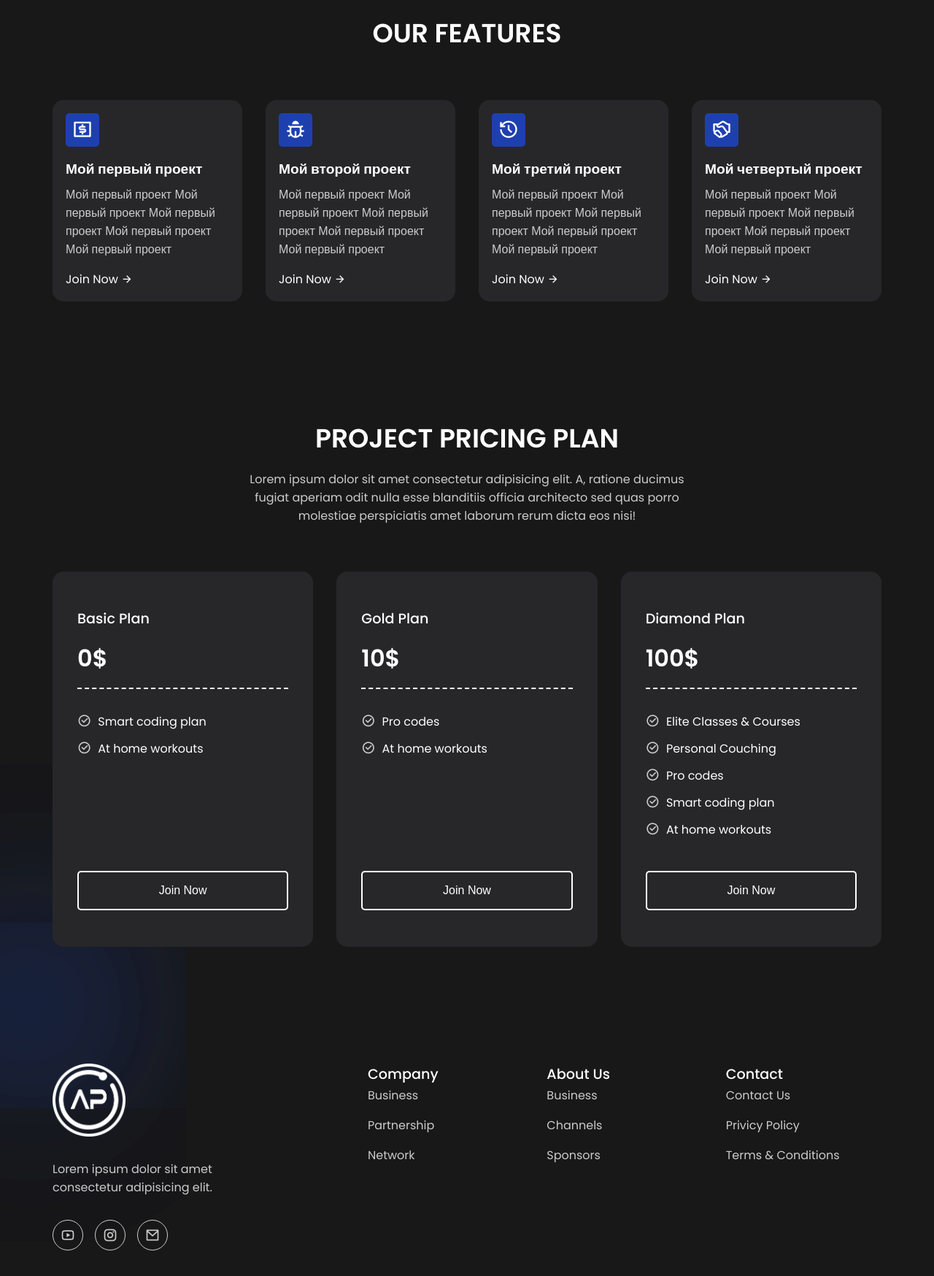
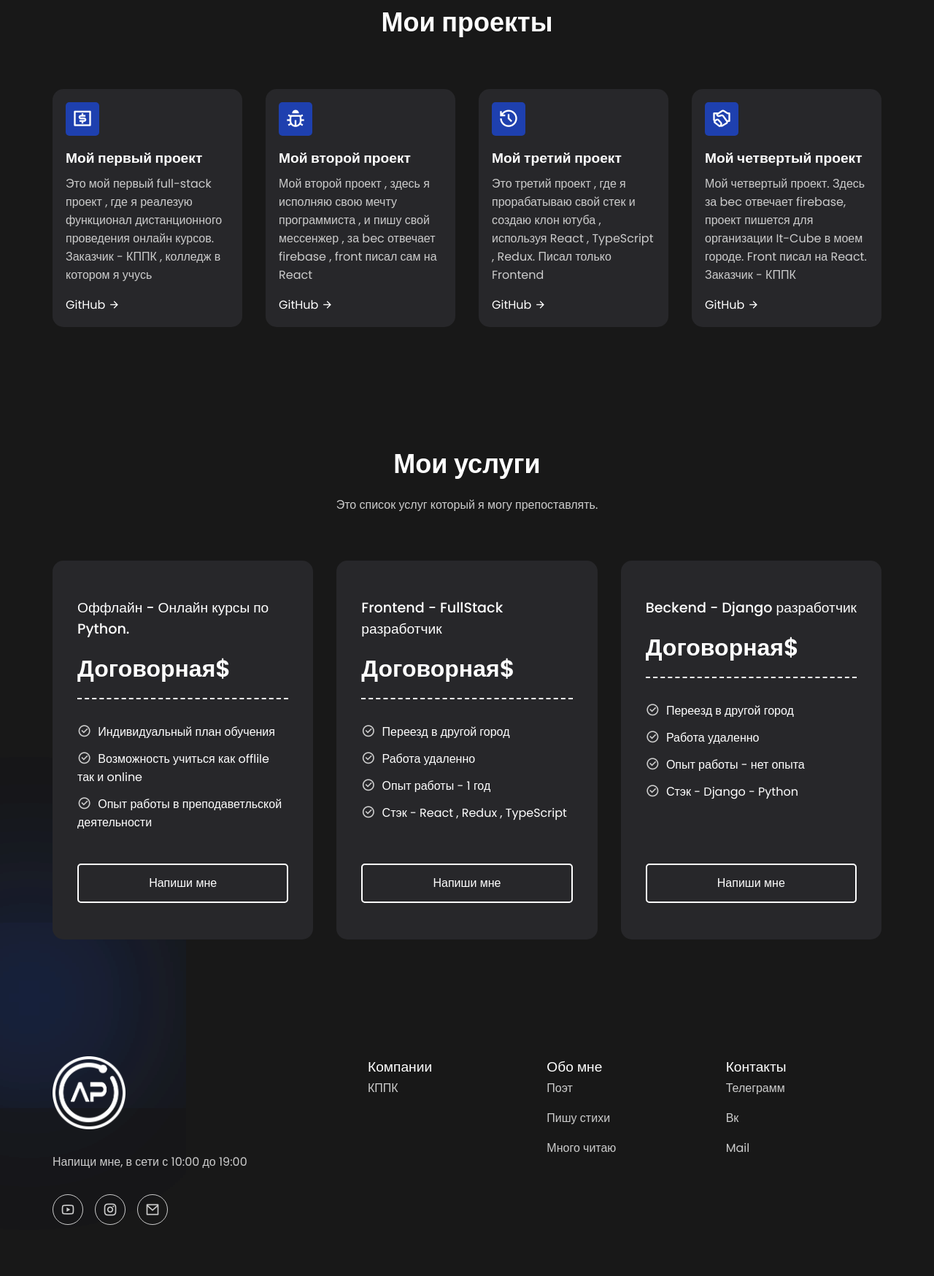
Before and after one commit to IslamLessom/portfolio_v2, a plain HTML site: page index.html in a window 1280 px wide. Shown: the part 769-2517 px from the top of the page at 73% size. Drawn offline with nearby package versions, Linux system fonts and the light colour scheme.

Commit message:
Add files via upload

```diff
--- a/index.html
+++ b/index.html
@@ -19,27 +19,31 @@
       </div>
 
       <ul class="nav-links">
-        <li class="link"><a href="#">Home</a></li>
-        <li id="link1" class="link"><a href="#">Features</a></li>
-        <li id="link2" class="link"><a href="#">Pricing</a></li>
+        <li class="link"><a href="#">Главное</a></li>
+        <li id="link1" class="link"><a href="#">Проекты</a></li>
+        <li id="link2" class="link"><a href="#">Услуги</a></li>
         <li id="link3" class="link"><a href="#">About</a></li>
       </ul>
-      <button class="btn">Hire Me</button>
+      <button class="btn"><a href="mailto:mem.m.1979@mail.ru">Написать</a></button>
     </nav>
 
     <header class="container">
       <div class="content">
         <span class="blur"></span>
         <span class="blur"></span>
-        <h4>CREATE YOUR SITE LIKE A PRO</h4>
-        <h1>Hi, I`m <span>Islam</span>, Web Developer</h1>
+        <h1>
+          Привет , я <span>Islam</span>, <br />
+          Web Developer
+        </h1>
         <p>
-          Lorem ipsum, dolor sit amet consectetur adipisicing elit. Eligendi
-          repellendus sed vero quibusdam dignissimos velit, veritatis harum
-          animi dolorum blanditiis aut nostrum rerum accusamus possimus
-          aspernatur ad. Tenetur, voluptatem culpa.
+          Я программирую с 14 лет , учусь на 4 курсе СПО , работаю
+          преподавателем языка программирования Python в своем колледже. Мой
+          стэк Front - React , Redux , TypeScript . Bek - NodeJs, Express,
+          PostgreSQL . Так же изучил Django - Python
         </p>
-        <button class="btn">Get Started</button>
+        <button class="btn">
+          <a href="mailto:mem.m.1979@mail.ru">Напиши мне</a>
+        </button>
       </div>
       <div class="image">
         <img src="images/header.png" />
@@ -47,111 +51,126 @@
     </header>
 
     <section class="container">
-      <h2 class="header">OUR FEATURES</h2>
+      <h2 class="header">Мои проекты</h2>
       <div class="features">
         <div class="card">
           <span><i class="ri-money-dollar-box-line"></i></span>
           <h4>Мой первый проект</h4>
           <p>
-            Мой первый проект Мой первый проект Мой первый проект Мой первый
-            проект Мой первый проект
+            Это мой первый full-stack проект , где я реалезую функционал
+            дистанционного проведения онлайн курсов. Заказчик - КППК , колледж в
+            котором я учусь
           </p>
-          <a href="#">Join Now <i class="ri-arrow-right-line"></i></a>
+          <a href="https://github.com/IslamLessom/distance" target="_blank"
+            >GitHub <i class="ri-arrow-right-line"></i
+          ></a>
         </div>
         <div class="card">
           <span><i class="ri-bug-line"></i></span>
           <h4>Мой второй проект</h4>
           <p>
-            Мой первый проект Мой первый проект Мой первый проект Мой первый
-            проект Мой первый проект
+            Мой второй проект , здесь я исполняю свою мечту программиста , и
+            пишу свой мессенжер , за bec отвечает firebase , front писал сам на
+            React
           </p>
-          <a href="#">Join Now <i class="ri-arrow-right-line"></i></a>
+          <a href="https://github.com/IslamLessom/Messager-Chat"
+            >GitHub <i class="ri-arrow-right-line"></i
+          ></a>
         </div>
         <div class="card">
           <span><i class="ri-history-line"></i></span>
           <h4>Мой третий проект</h4>
           <p>
-            Мой первый проект Мой первый проект Мой первый проект Мой первый
-            проект Мой первый проект
+            Это третий проект , где я прорабатываю свой стек и создаю клон ютуба
+            , используя React , TypeScript , Redux. Писал только Frontend
           </p>
-          <a href="#">Join Now <i class="ri-arrow-right-line"></i></a>
+          <a href="https://github.com/IslamLessom/clone-youtube"
+            >GitHub <i class="ri-arrow-right-line"></i
+          ></a>
         </div>
         <div class="card">
           <span><i class="ri-shake-hands-line"></i></span>
           <h4>Мой четвертый проект</h4>
           <p>
-            Мой первый проект Мой первый проект Мой первый проект Мой первый
-            проект Мой первый проект
+            Мой четвертый проект. Здесь за bec отвечает firebase, проект пишется
+            для организации It-Cube в моем городе. Front писал на React.
+            Заказчик - КППК
           </p>
-          <a href="#">Join Now <i class="ri-arrow-right-line"></i></a>
+          <a href="https://github.com/IslamLessom/it-cube.github.io"
+            >GitHub <i class="ri-arrow-right-line"></i
+          ></a>
         </div>
       </div>
     </section>
 
     <section class="container">
-      <h2 class="header">PROJECT PRICING PLAN</h2>
-      <p class="sub-header">
-        Lorem ipsum dolor sit amet consectetur adipisicing elit. A, ratione
-        ducimus fugiat aperiam odit nulla esse blanditiis officia architecto sed
-        quas porro molestiae perspiciatis amet laborum rerum dicta eos nisi!
-      </p>
+      <h2 class="header">Мои услуги</h2>
+      <p class="sub-header">Это список услуг который я могу препоставлять.</p>
       <div class="pricing">
         <div class="card">
           <div class="content">
-            <h4>Basic Plan</h4>
-            <h3>0$</h3>
+            <h4>Оффлайн - Онлайн курсы по Python.</h4>
+            <h3>Договорная$</h3>
             <p>
               <i class="ri-checkbox-circle-line"></i>
-              Smart coding plan
+              Индивидуальный план обучения
             </p>
             <p>
               <i class="ri-checkbox-circle-line"></i>
-              At home workouts
+              Возможность учиться как offlile так и online
+            </p>
+            <p>
+              <i class="ri-checkbox-circle-line"></i>
+              Опыт работы в преподаветльской деятельности
             </p>
           </div>
-          <button class="btn">Join Now</button>
+          <button class="btn"><a href="mailto:mem.m.1979@mail.ru">Напиши мне</a></button>
         </div>
         <div class="card">
           <div class="content">
-            <h4>Gold Plan</h4>
-            <h3>10$</h3>
+            <h4>Frontend - FullStack разработчик</h4>
+            <h3>Договорная$</h3>
             <p>
               <i class="ri-checkbox-circle-line"></i>
-              Pro codes
+              Переезд в другой город
             </p>
             <p>
               <i class="ri-checkbox-circle-line"></i>
-              At home workouts
+              Работа удаленно
+            </p>
+            <p>
+              <i class="ri-checkbox-circle-line"></i>
+              Опыт работы - 1 год
+            </p>
+            <p>
+              <i class="ri-checkbox-circle-line"></i>
+              Стэк - React , Redux , TypeScript
             </p>
           </div>
-          <button class="btn">Join Now</button>
+          <button class="btn"><a href="mailto:mem.m.1979@mail.ru">Напиши мне</a></button>
         </div>
         <div class="card">
           <div class="content">
-            <h4>Diamond Plan</h4>
-            <h3>100$</h3>
+            <h4>Beckend - Django разработчик</h4>
+            <h3>Договорная$</h3>
             <p>
               <i class="ri-checkbox-circle-line"></i>
-              Elite Classes & Courses
+              Переезд в другой город
             </p>
             <p>
               <i class="ri-checkbox-circle-line"></i>
-              Personal Couching
+              Работа удаленно
             </p>
             <p>
               <i class="ri-checkbox-circle-line"></i>
-              Pro codes
+              Опыт работы - нет опыта
             </p>
             <p>
               <i class="ri-checkbox-circle-line"></i>
-              Smart coding plan
-            </p>
-            <p>
-              <i class="ri-checkbox-circle-line"></i>
-              At home workouts
+              Стэк - Django - Python
             </p>
           </div>
-          <button class="btn">Join Now</button>
+          <button class="btn"><a href="mailto:mem.m.1979@mail.ru">Напиши мне</a></button>
         </div>
       </div>
     </section>
@@ -162,33 +181,29 @@
       <div class="column">
         <div class="logo">
           <img src="images/logo.png" />
-          <p>
-            Lorem ipsum dolor sit amet consectetur adipisicing elit.
-          </p>
+          <p>Напищи мне, в сети с 10:00 до 19:00</p>
           <div class="socials">
-            <a href="#"><i class="ri-youtube-line"></i></a>
+            <a href="https://www.youtube.com/channel/UCXZcXEl20uQ3gDpwup-K14g"><i class="ri-youtube-line"></i></a>
             <a href="#"><i class="ri-instagram-line"></i></a>
-            <a href="#"><i class="ri-mail-line"></i></a>
+            <a href="mailto:mem.m.1979@mail.ru"><i class="ri-mail-line"></i></a>
           </div>
         </div>
       </div>
       <div class="column">
-        <h4>Company</h4>
-        <a href="#">Business</a>
-        <a href="#">Partnership</a>
-        <a href="#">Network</a>
+        <h4>Компании</h4>
+        <a href="https://kppk.dagestanschool.ru/">КППК</a>
       </div>
       <div class="column">
-        <h4>About Us</h4>
-        <a href="#">Business</a>
-        <a href="#">Channels</a>
-        <a href="#">Sponsors</a>
+        <h4>Обо мне</h4>
+        <a href="#">Поэт</a>
+        <a href="#">Пишу стихи</a>
+        <a href="#">Много читаю</a>
       </div>
       <div class="column">
-        <h4>Contact</h4>
-        <a href="#">Contact Us</a>
-        <a href="#">Privicy Policy</a>
-        <a href="#">Terms & Conditions</a>
+        <h4>Контакты</h4>
+        <a href="tg://resolve?domain=<GrapFo>">Телеграмм</a>
+        <a href="https://vk.com/megosss">Вк</a>
+        <a href="mailto:mem.m.1979@mail.ru">Mail</a>
       </div>
     </footer>
 
--- a/style.css
+++ b/style.css
@@ -69,10 +69,15 @@ nav {
     padding: 1rem 2rem;
     font-size: 1rem;
     color: #fff;
+    text-decoration: none;
     background-color: #1d4ed8;
     border-radius: 5px;
     cursor: pointer;
     transition: all 0.3s ease;
+}
+
+.btn a {
+    color: white;
 }
 
 .btn:hover {
```
